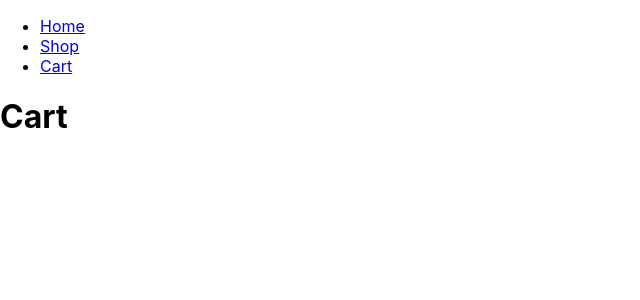
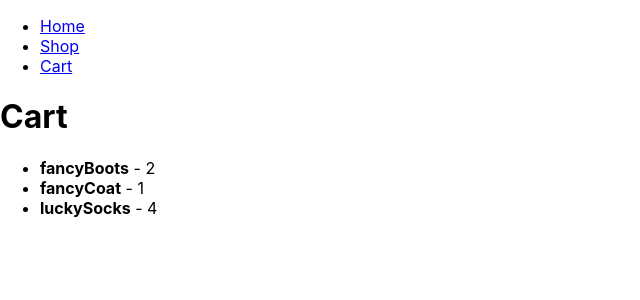
Before and after one commit to isaiahaiasi/shopping-cart, a React (Create React App) app: page /cart in a window 1280 px wide. Shown: the top 300 px of the page, without its empty margins (0-640 px from the left). Built offline with nearby package versions, Linux system fonts and the light colour scheme.

Commit message:
Add CartContext

```diff
--- a/src/App.js
+++ b/src/App.js
@@ -16,12 +16,16 @@ import {
 import Home from "./components/Home";
 import Shop from "./components/Shop";
 import Cart from "./components/Cart";
-
-const CartContext = React.createContext({
-  /* itemId: quantity, */
-});
+import CartContext from "./CartContext";
 
 function App() {
+  const initialCartValue = {
+    //! TEMP; Final will init with empty object.
+    fancyBoots: 2,
+    fancyCoat: 1,
+    luckySocks: 4,
+  };
+
   return (
     <div className="App">
       <Router>
@@ -37,7 +41,7 @@ function App() {
           </li>
         </ul>
 
-        <CartContext.Provider>
+        <CartContext.Provider value={initialCartValue}>
           <Switch>
             <Route path="/" exact>
               <Home />
--- /dev/null
+++ b/src/CartContext.js
@@ -0,0 +1,5 @@
+import React from "react";
+
+const CartContext = React.createContext({});
+
+export default CartContext;
--- a/src/components/Cart.js
+++ b/src/components/Cart.js
@@ -1,9 +1,18 @@
-import React from "react";
+import React, { useContext } from "react";
+import CartContext from "../CartContext";
 
 export default function Cart() {
+  const cart = useContext(CartContext);
   return (
     <div>
       <h1>Cart</h1>
+      <ul>
+        {Object.entries(cart).map(([id, quantity]) => (
+          <li>
+            <b>{id}</b> - {quantity}
+          </li>
+        ))}
+      </ul>
     </div>
   );
 }
```
